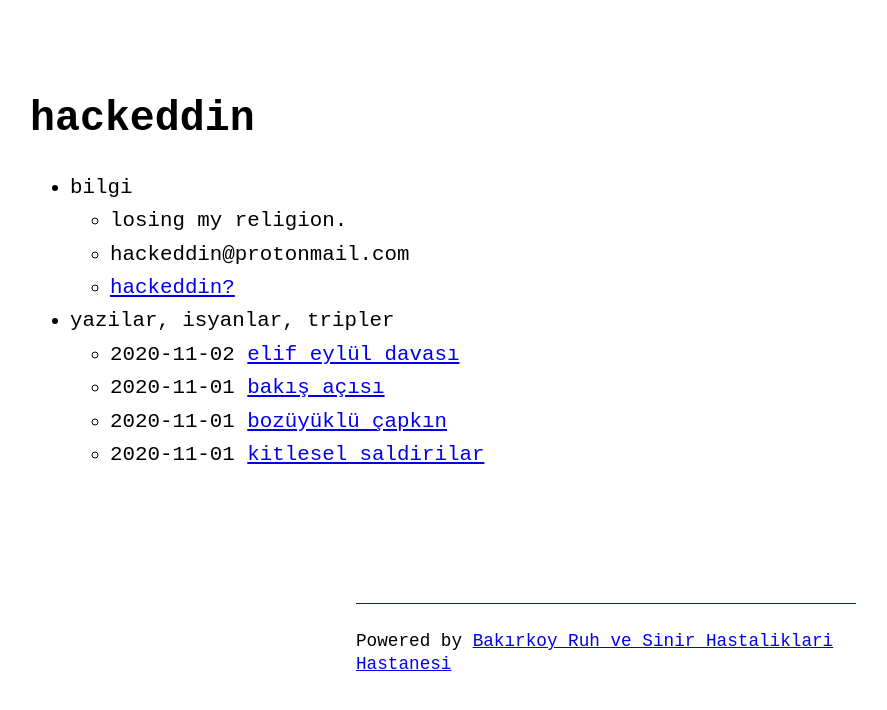
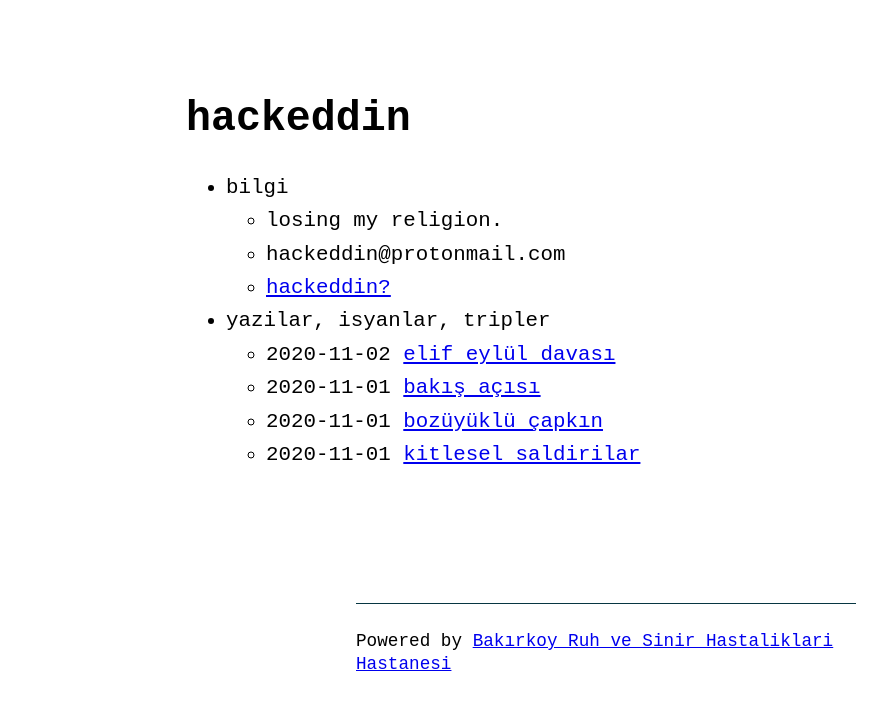
Before and after one commit to hackeddin/blog, a Jekyll site: the page built from index.md, in a window 1280 px wide. Shown: the top 710 px of the page, without its empty margins (34-921 px from the left). Built offline with Jekyll 4.4.1, drawn with Linux system fonts in a browser that asks for light colours.

Commit message:
Update no-style-please.scss

```diff
--- a/_sass/no-style-please.scss
+++ b/_sass/no-style-please.scss
@@ -43,7 +43,7 @@ li { margin: 0.4rem 0; }
 *:target { background-color: yellow; }
 
 .w {
-  max-width: 90%;
+  max-width: 840px;
   margin: 0 auto;
   padding: 4rem 2rem;
 }
```
